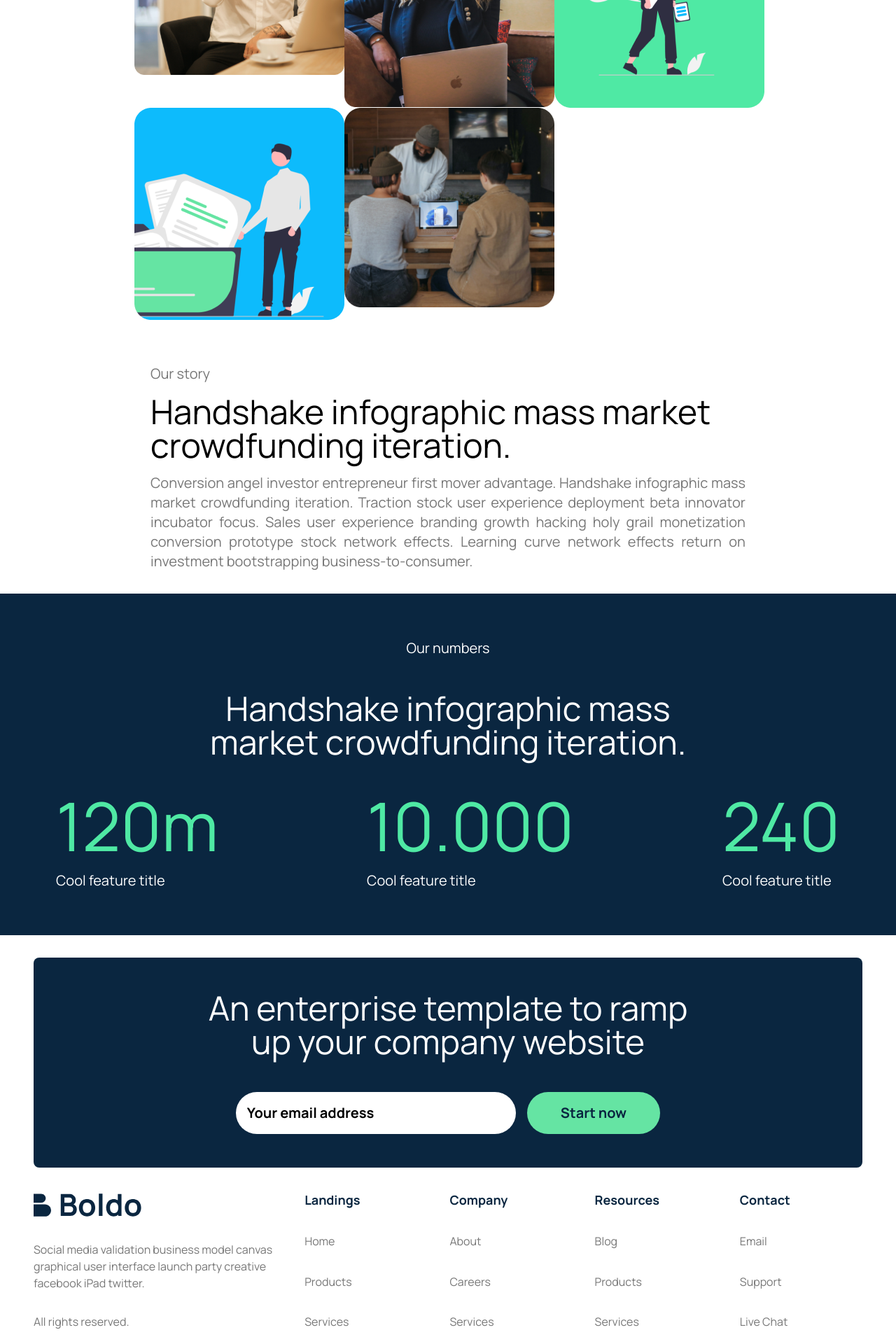
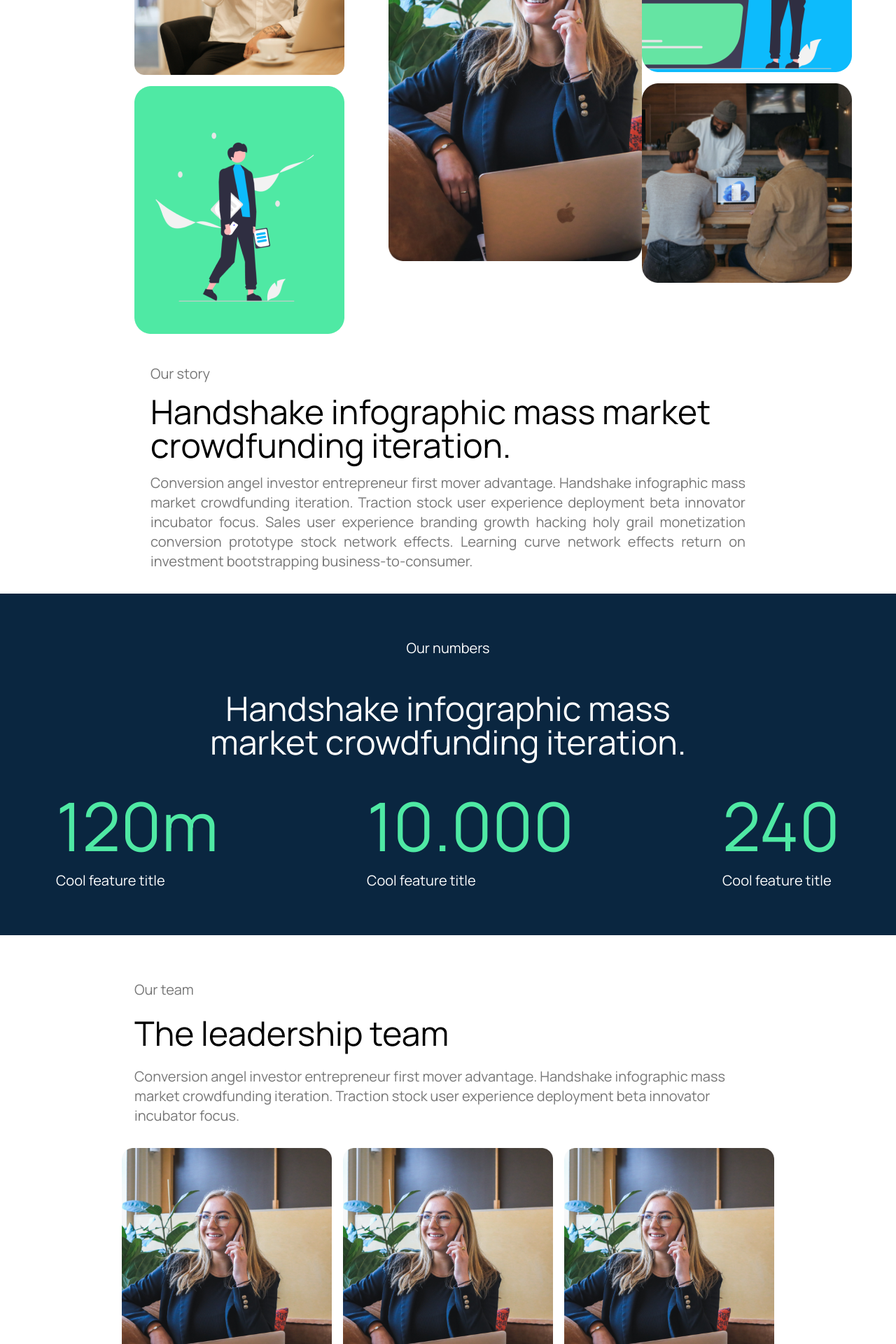
Before and after one commit to Cham-X/bold, a Next.js app: page /about in a window 1280 px wide. Shown: the part 840-2760 px from the top of the page at 70% size. Built offline with nearby package versions, Linux system fonts and the light colour scheme.

Commit message:
removed: framer motion

```diff
--- a/app/about/page.tsx
+++ b/app/about/page.tsx
@@ -1,4 +1,5 @@
 import OurStory from '@/sections/OurStory'
+import OurTeam from '@/sections/OurTeam'
 import Image from 'next/image'
 import React from 'react'
 
@@ -14,40 +15,45 @@ const AboutPage = () => {
           <p className='text-md md:text-lg  max-w-[800px]'>
           Funding handshake buyer business-to-business metrics iPad partnership. First mover advantage innovator success deployment non-disclosure.</p>
       </div>
-      <div className='grid grid-cols-3 absolute top-[80%] left-[15%]'>
+<div className="grid grid-cols-3 absolute top-[80%] left-[15%]">
+  <div className="flex flex-col gap-4">
  <Image
     src="/assets/Images/Rectangle 1270 (2).png"
-          alt='man'
-          width={ 300}
-          height={303}
-        />
-        <Image
-          src="/assets/Images/Rectangle 1270 (3).png"
-          alt='man'
-          width={ 300}
+    alt="man"
+    width={300}
     height={303}
   />
         <Image
          src="/assets/Images/Rectangle 1270.png"
-          alt='man'
-          width={ 300}
+         alt="man"
+    width={300}
     height={303}
-          className='grid grid-rows-2'
        />
+        </div>
+  <Image
+    src="/assets/Images/Rectangle 1271.png"
+    alt="man"
+    width={400}
+    height={632}
+    className="col-span-1 row-span-2"
+  />
+  <div className="flex flex-col gap-4">
  <Image
     src="/assets/Images/Rectangle 1273.png"
-          alt='man'
-          width={ 300}
+    alt="man"
+    width={300}
     height={303}
   />
   <Image
     src="/assets/Images/Rectangle 1274.png"
-          alt='man'
-          width={ 300}
+    alt="man"
+    width={300}
     height={303}
   />
         </div>
-      <OurStory/>
+</div>
+      <OurStory />
+      <OurTeam/>
     </>
   )
 }
--- a/components/Footer.tsx
+++ b/components/Footer.tsx
@@ -23,7 +23,7 @@ const Footer = () => {
   ];
 
   return (
-    <div className='px-6 py-8 md:px-12'>
+    <div className='px-6 py-12 md:px-12'>
       <div className="bg-darkgray p-6 md:p-12 rounded-lg flex flex-col text-white items-center justify-center gap-8 md:gap-12 mb-8">
 
   <h1 className="text-2xl md:text-5xl leading-tight text-center max-w-[90%] md:w-[65%]">
--- a/components/ReUsableButton.tsx
+++ b/components/ReUsableButton.tsx
@@ -42,10 +42,6 @@ const Button: React.FC<ButtonProps> = ({
         focus:ring-opacity-75
         ${disabled ? 'opacity-50 cursor-not-allowed' : ''}
       `}
-    //   style={{
-    //     backgroundColor: backgroundColor.startsWith('#') ? backgroundColor : undefined,
-    //     color: textColor.startsWith('#') ? textColor : undefined,
-    //   }}
     >
       {content}
     </button>
--- a/package.json
+++ b/package.json
@@ -9,7 +9,6 @@
     "lint": "next lint"
   },
   "dependencies": {
-    "framer-motion": "^11.11.17",
     "next": "15.0.3",
     "react": "19.0.0-rc-66855b96-20241106",
     "react-dom": "19.0.0-rc-66855b96-20241106",
--- a/sections/OurService.tsx
+++ b/sections/OurService.tsx
@@ -72,7 +72,6 @@ const OurService = () => {
       </div>
 
  <div className="flex flex-col md:flex-row items-center justify-between gap-8  px-6 lg:px-20">
-      {/* Text and Features */}
       <div className="flex flex-col gap-6 items-start justify-center w-full md:max-w-[50%]">
         <h1 className="text-3xl md:text-4xl lg:text-5xl leading-snug lg:leading-tight text-center md:text-left animate-fadeInUp">
           We connect our customers with the best, and help them keep up-and stay open.
--- a/sections/OurStory.tsx
+++ b/sections/OurStory.tsx
@@ -13,7 +13,7 @@ const OurStory = () => {
  <div className="flex flex-col items-center justify-between gap-12 bg-darkgray text-xl text-white py-16 px-6 lg:px-20">
               <p>Our numbers</p>
               <h1 className='text-center text-3xl md:text-5xl max-w-[70%]'>Handshake infographic mass market crowdfunding iteration.</h1>
-              <div className='flex gap-4 items-center justify-between w-full'>
+              <div className='flex gap-4 flex-wrap items-center justify-between w-full'>
                   <div className='flex flex-col items-start justify-start gap-4'>
                       <h1 className='text-8xl text-lightgreen'>120m</h1>
                       <p>Cool feature title</p>
--- /dev/null
+++ b/sections/OurTeam.tsx
@@ -0,0 +1,87 @@
+import Image from 'next/image'
+import React from 'react'
+
+const teams = [
+    { image: "/assets/Images/Rectangle 1270 (3).png", name: "Michael Scott", role: "General Manager" },
+    { image: "/assets/Images/Rectangle 1270 (3).png", name: "Michael Scott", role: "General Manager" },
+    { image: "/assets/Images/Rectangle 1270 (3).png", name: "Michael Scott", role: "General Manager" },
+]
+
+const values = [
+    {
+        Image: "/assets/Images/Rectangle 1270.png",
+        header: "we are commited",
+        paragraph:"Conversion angel investor entrepreneur first mover advantage. Handshake infographic mass market crowdfunding iteration. "
+    },
+    {
+        Image: "/assets/Images/Rectangle 1270.png",
+        header: "we are commited",
+        paragraph:"Conversion angel investor entrepreneur first mover advantage. Handshake infographic mass market crowdfunding iteration. "
+    },
+    {
+        Image: "/assets/Images/Rectangle 1270.png",
+        header: "we are commited",
+        paragraph:"Conversion angel investor entrepreneur first mover advantage. Handshake infographic mass market crowdfunding iteration. "
+    },
+]
+
+const OurTeam = () => {
+    return (
+      <>
+    <div className="flex flex-col items-center justify-between gap-8 text-xl py-16 px-6 lg:px-20 text-gray">
+         <div className="flex flex-col gap-6 items-start w-full md:max-w-[80%] ">
+              <p className='text-left'>Our team</p>
+                  <h1 className='text-center text-black text-3xl md:text-5xl max-w-[70%]'>The leadership team</h1>
+              <p>
+                Conversion angel investor entrepreneur first mover advantage. Handshake infographic mass market crowdfunding iteration. Traction stock user experience deployment beta innovator incubator focus.
+              </p>
+          </div>
+          <div className='flex flex-wrap items-center justify-center w-full gap-4'>
+             { teams.map((team,index) => (
+                 <article
+                     key={index}
+                     className='flex flex-col items-start gap-3'
+                 >
+                     <Image
+                         src={team.image}
+                         alt='team meber'
+                         width={300 }
+                         height={354}
+                     />
+                     <h2 className='text-3xl text-black'>{team.name}</h2>
+                     <p className='text-xl'>{team.role }</p>
+              </article>
+              ))}
+          </div>
+            </div>
+            <div className="flex flex-col items-start justify-between gap-12 bg-darkgray text-xl text-white py-16 px-6 lg:px-20">
+         <div className="flex flex-col gap-6 items-start w-full md:max-w-[80%] ">
+                    <p>Our values</p>
+                     <h1 className='text-cente text-3xl md:text-5xl max-w-[70%]'>Things in we believe</h1>
+                    <p>Conversion angel investor entrepreneur first mover advantage. Handshake infographic mass market crowdfunding iteration. Traction stock user experience deployment beta innovator incubator focus. </p>
+                </div>
+                              <div className='flex flex-col items-start justify-center w-full gap-4'>
+                    {values.map((value,index) => (
+                        <article
+                            key={index}
+                            className='flex flex-wrap gap-8 items-start justify-center'
+                        >
+                            <Image
+                                src={value.Image}
+                                height={151}
+                                width={150 }
+                                alt='image'
+                            />
+                            <div className='flex flex-col gap-4 max-w-[600px]'>
+                                <h3>{value.header}</h3>
+                                <p>{ value.paragraph}</p>
+                            </div>
+                    </article>
+))}
+                </div>
+            </div>
+      </>
+  )
+}
+
+export default OurTeam
--- a/tailwind.config.ts
+++ b/tailwind.config.ts
@@ -10,7 +10,7 @@ export default {
   theme: {
     extend: {
          fontFamily: {
-        manrope: ['Manrope', 'sans-serif'],  // Add the Manrope font here
+        manrope: ['Manrope', 'sans-serif'],
       },
       colors: {
         darkgray: "#0A2640",
```
Also changed, not shown: public/assets/Images/Rectangle 1271.png (added), 1 other file (tests, documents, lock files or other folders). Lines whose indentation alone changed are shown as unchanged.
